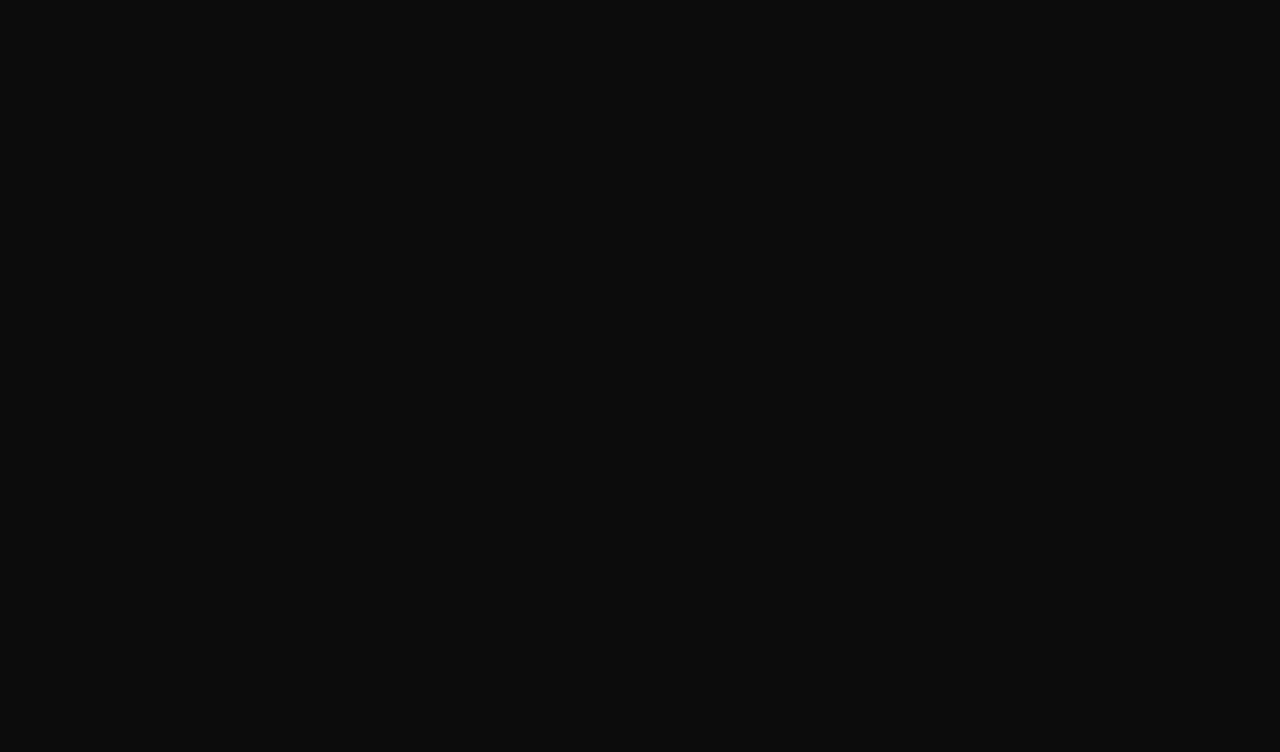
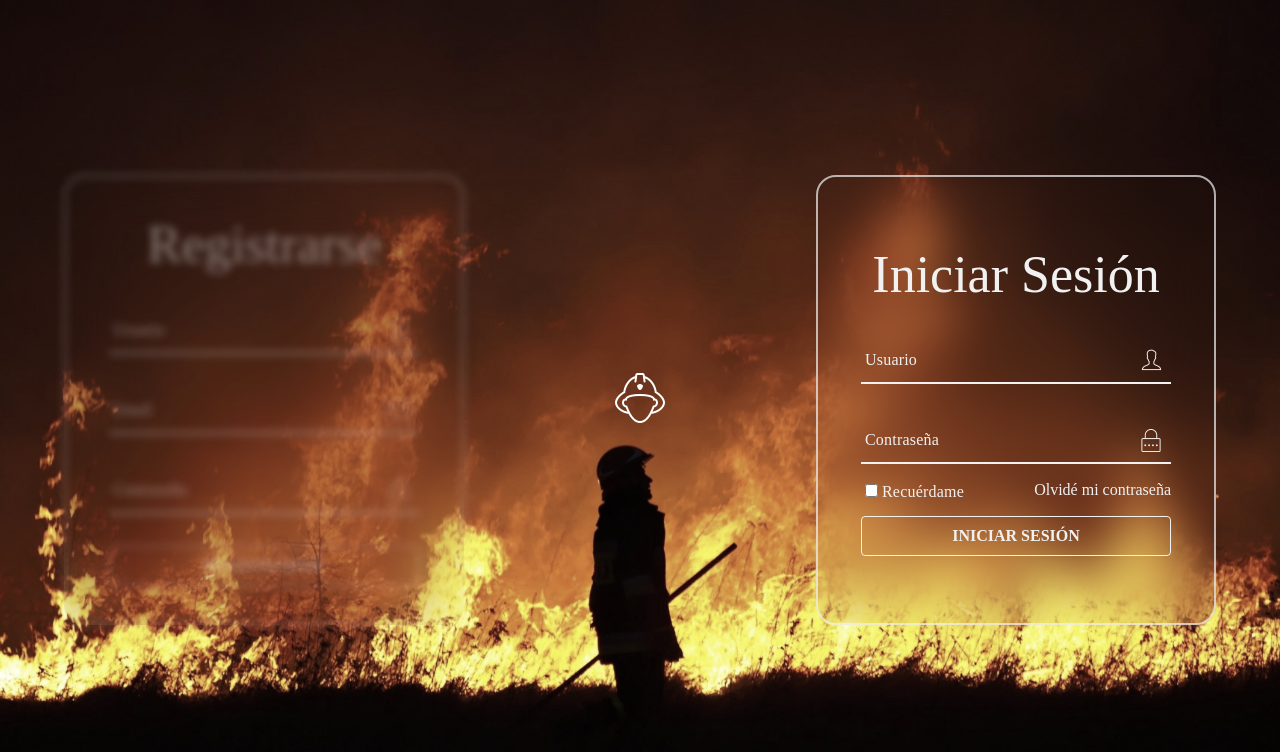
Before and after one commit to nicolas-ponce/fire-dsire, a plain HTML site: page sign-inUp.html in a window 1280 px wide. Drawn offline with Linux system fonts and the light colour scheme; a web font is replaced by a local one.

Commit message:
added login page

```diff
--- /dev/null
+++ b/css/login-style.css
@@ -0,0 +1,189 @@
+body {
+    overflow: hidden;
+}
+
+
+.fire-dept-bck {
+    position: absolute;
+    top: 0;
+    left: 0;
+    z-index: -10;
+    object-fit: cover;
+    object-position: center;
+    width: 100%;
+    height: 100vh;
+    filter: grayscale(45%);
+}
+
+
+section {
+    display: flex;
+    justify-content: space-between;
+    align-items: center;
+    min-height: 100vh;
+    width: 90%;
+    margin: auto;
+}
+
+
+.form-box {
+    position: relative;
+    width: 40rem;
+    height: 45rem;
+    background: transparent;
+    border: 2px solid rgba(241, 241, 241, .7);
+    border-radius: 2rem;
+    backdrop-filter: blur(2.4rem);
+    display: flex;
+    justify-content: center;
+    align-items: center;
+
+}
+
+
+h2 {
+    text-align: center;
+    margin: 0;
+}
+
+
+.inputbox {
+    position: relative;
+    margin: 3.2rem 0;
+    width: 31rem;
+}
+
+.inputbox label {
+    position: absolute;
+    top: 50%;
+    left: .4rem;
+    transform: translateY(-50%);
+    color: var(--white);
+    pointer-events: none;
+    transition: .4s;
+}
+
+.inputbox input:focus ~ label,
+.inputbox input:valid ~ label {
+    top: -.2rem;
+    font-size: 1.4rem;
+}
+
+
+.inputbox input {
+    width: 100%;
+    height: 4.8rem;
+    background: transparent;
+    border: none;
+    outline: none;
+    padding: 0 3.2rem 0 .4rem;
+    color: var(--white);
+    font-size: 1.6rem;
+    border-bottom: 2px solid var(--white);
+    transition: .4s;
+}
+.inputbox input:focus {
+    border-bottom: 2px solid var(--red);
+}
+
+.inputbox img {
+    position: absolute;
+    right: .8rem;
+    color: var(--white);
+    top: 1.2rem;
+}
+
+
+.forget {
+    margin: -1.5rem 0 1.5rem;
+    display: flex;
+    justify-content: space-between;
+}
+
+.forget label input {
+    margin-right: .4rem;
+}
+
+.forget a:hover {
+    text-decoration: underline;
+}
+
+button {
+    width: 100%;
+    height: 4rem;
+    background-color: transparent;
+    border: 1px solid var(--white);
+    padding: 1rem 2rem;
+    outline: none;
+    border-radius: 0.4rem;
+    cursor: pointer;
+    text-transform: uppercase;
+    transition: all .2s;
+    font-weight: 700;
+}
+button a {
+    transition: all .2s;
+}
+
+
+button:hover {
+    background-color: var(--black);
+    border: 1px solid var(--red);
+}
+button:hover a {
+    color: var(--red)
+}
+
+
+.su-form {
+    order: -2;
+}
+.si-form {
+}
+
+
+#alternate-input {
+    display: none;
+}
+
+#alternate-input:not(:checked) ~ .su-form {
+    animation: disappear .4s linear forwards;
+
+}
+#alternate-input:not(:checked) ~ .si-form {
+    animation: appear .4s linear forwards;
+
+}
+
+#alternate-input:checked ~ .si-form {
+    animation: disappear .4s linear forwards;
+}
+#alternate-input:checked ~ .su-form {
+    animation: appear .4s linear forwards;
+}
+
+.alternate-label {
+    cursor: pointer;
+    order: -1;
+}
+
+
+@keyframes disappear {
+    from {
+        opacity: 1;
+    }
+    to {
+        opacity: .5;
+        filter: blur(.4rem);
+    }
+}
+
+@keyframes appear {
+    from {
+
+        filter: blur(.8rem);
+    }
+    to {
+        opacity: 1;
+    }
+}
--- a/css/style.css
+++ b/css/style.css
@@ -137,6 +137,7 @@ textarea::selection {
     padding: 1rem 2rem;
     border-radius: 0.4rem;
     width: 18rem;
+    outline: none;
     cursor: pointer;
     transition: all .2s;
 }
--- a/sign-inUp.html
+++ b/sign-inUp.html
@@ -5,6 +5,8 @@
     <meta http-equiv="X-UA-Compatible" content="IE=edge">
     <meta name="viewport" content="width=device-width, initial-scale=1.0">
     <link rel="stylesheet" href="css/style.css">
+    <link rel="stylesheet" href="css/login-style.css">
+    <link rel="stylesheet" href="css/mqs.css">
     <link rel="preconnect" href="https://fonts.googleapis.com">
     <link rel="preconnect" href="https://fonts.gstatic.com" crossorigin>
     <link href="https://fonts.googleapis.com/css2?family=Playfair:wght@700&family=Source+Serif+Pro:wght@300;600&display=swap" rel="stylesheet">
@@ -13,7 +15,61 @@
 </head>
 <body>
     <main>
+        <img class="fire-dept-bck" src="assets/img/incendio-wallpaper.jpg" alt="fire-dept.jpg">
+        <section>
+            <label for="alternate-input" class="alternate-label">
+                <img src="assets/icons/icons8-firefighter-50.png">
+            </label>
+            <input type="checkbox" id="alternate-input">
 
+            <div class="form-box su-form">
+                <form>
+                    <h2>Registrarse</h2>
+                    <div class="inputbox">
+                        <img src="assets/icons/usuario-icon.png" alt="usuario-icon.png">
+                        <input type="text" required>
+                        <label>Usuario</label>
+                    </div>
+                    <div class="inputbox">
+                        <img src="assets/icons/correo.png">
+                        <input type="email" required>
+                        <label>Email</label>
+                    </div>
+                    <div class="inputbox">
+                        <img src="assets/icons/contraseña-icon.png">
+                        <input type="password" required>
+                        <label>Contraseña</label>
+                    </div>
+                    <button>
+                        <a href="index.html">Registrarme</a>
+                    </button>
+                </form>
+            </div>
+
+
+            <div class="form-box si-form">
+                <form>
+                    <h2>Iniciar Sesión</h2>
+                    <div class="inputbox">
+                        <img src="assets/icons/usuario-icon.png" alt="usuario-icon.png">
+                        <input type="text" required>
+                        <label>Usuario</label>
+                    </div>
+                    <div class="inputbox">
+                        <img src="assets/icons/contraseña-icon.png">
+                        <input type="password" required>
+                        <label>Contraseña</label>
+                    </div>
+                    <div class="forget">
+                        <label for="remember-me"><input id="remember-me" type="checkbox">Recuérdame</label>
+                        <a href="#">Olvidé mi contraseña</a>
+                    </div>
+                    <button>
+                        <a href="index.html">Iniciar Sesión</a>
+                    </button>
+                </form>
+            </div>
+        </section>
     </main>
 </body>
 </html>
```
Also changed, not shown: index.html (+5 -5 lines), assets/icons/contraseña-icon.png (added), assets/icons/correo.png (added), assets/icons/usuario-icon.png (added), assets/img/humo-negro.jpg (deleted), assets/img/incendio-wallpaper.jpg (added).
